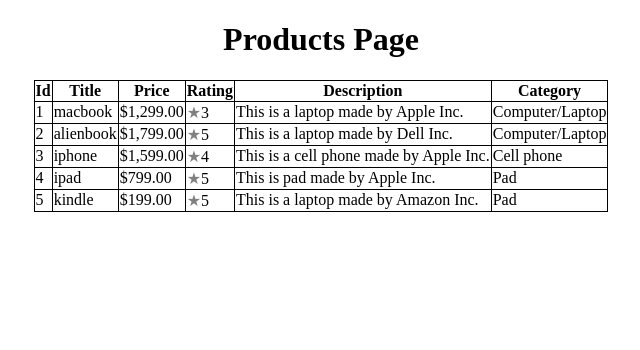
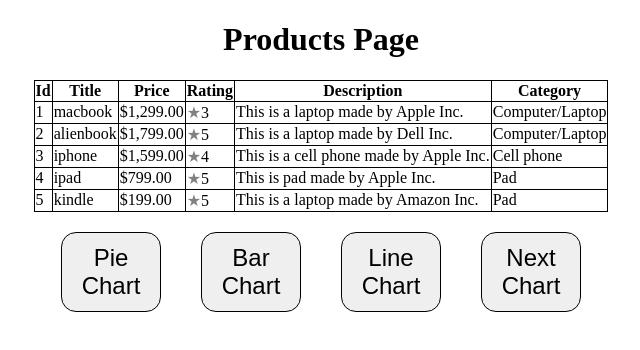
Before and after one commit to nytaoxu/angular_products, an Angular app: page /products in a window 1280 px wide. Shown: the top 350 px of the page, without its empty margins (319-959 px from the left). Built offline with nearby package versions, Linux system fonts and the light colour scheme.

Commit message:
Three charts added

```diff
--- a/src/app/app-routing.module.ts
+++ b/src/app/app-routing.module.ts
@@ -16,11 +16,11 @@
     component: ProductListComponent
   },
   {
-    path: "products/:id/:product",
+    path: "product/:id/:product",
     component: ProductDetailComponent
   },
   {
-    path: "products/chart",
+    path: "products/chart/:typeOfChart",
     component: ChartComponent
   },
   {
--- a/src/app/chart/chart.component.css
+++ b/src/app/chart/chart.component.css
@@ -0,0 +1,10 @@
+div.chart {
+  display: flex;
+  justify-content: space-around;
+  font-size: 30px;
+}
+
+div.chart a {
+  text-decoration: none;
+  color: blue;
+}
--- a/src/app/chart/chart.component.html
+++ b/src/app/chart/chart.component.html
@@ -2,3 +2,6 @@
   <h1>Chart</h1>
   <canvas id="myChart" width="400" height="400"></canvas>
 </div>
+<div class="chart">
+  <a [routerLink]="['/']" class="chart">Go Back</a>
+</div>
--- a/src/app/chart/chart.component.ts
+++ b/src/app/chart/chart.component.ts
@@ -1,5 +1,6 @@
 import { Component, OnInit } from "@angular/core";
 import { Chart } from "chart.js";
+import { ActivatedRoute, Router, ParamMap } from "@angular/router";
 
 @Component({
   selector: "app-chart",
@@ -7,6 +8,9 @@
   styleUrls: ["./chart.component.css"]
 })
 export class ChartComponent implements OnInit {
+  public myChart: Chart;
+  public typeOfChart: string;
+  public typeArray = ["pie", "bar", "line"];
   product_list = [
     {
       id: 1,
@@ -49,13 +53,20 @@
       category: "Pad"
     }
   ];
-  constructor() {}
+  constructor(private route: ActivatedRoute, private router: Router) {}
 
   ngOnInit() {
+    this.route.paramMap.subscribe((params: ParamMap) => {
+      this.typeOfChart = params.get("typeOfChart");
+      console.log(this.typeOfChart);
+      this.constructChart(this.typeOfChart);
+    });
+  }
+
+  constructChart(typeOfChart: string) {
     let ctx = document.getElementById("myChart");
-    // var ctx = document.getElementById("myChart");
     let parameters = {
-      type: "pie",
+      type: typeOfChart,
       data: {
         labels: ["Red", "Blue", "Yellow", "Green", "Purple", "Orange"],
         datasets: [
@@ -100,6 +111,6 @@
       parameters.data.labels.push(product.title);
       parameters.data.datasets[0].data.push(product.price);
     });
-    let myChart = new Chart(ctx, parameters);
+    this.myChart = new Chart(ctx, parameters);
   }
 }
--- a/src/app/product-list/product-list.component.css
+++ b/src/app/product-list/product-list.component.css
@@ -18,3 +18,17 @@
   cursor: pointer;
   color: blue;
 }
+
+div.buttons button {
+  width: 100px;
+  height: 80px;
+  font-size: 1.5em;
+  border: 1px solid black;
+  border-radius: 15px;
+  margin: 20px;
+}
+
+div.buttons {
+  display: flex;
+  justify-content: center;
+}
--- a/src/app/product-list/product-list.component.html
+++ b/src/app/product-list/product-list.component.html
@@ -21,5 +21,10 @@
     </tr>
   </tbody>
 </table>
-
+<div class="buttons">
+  <button (click)="chart('pie')">Pie Chart</button>
+  <button (click)="chart('bar')">Bar Chart</button>
+  <button (click)="chart('line')">Line Chart</button>
+  <button (click)="chart('next')">Next Chart</button>
+</div>
 <!-- <app-chart></app-chart> -->
--- a/src/app/product-list/product-list.component.ts
+++ b/src/app/product-list/product-list.component.ts
@@ -57,10 +57,25 @@
   constructor(private router: Router) {}
   onSelect(product) {
     // console.log(product)
-    this.router.navigate(["/products", product.id, JSON.stringify(product)]);
+    this.router.navigate(["/product", product.id, JSON.stringify(product)]);
     //this.router.navigate([department.id], { relativeTo: this.route });
   }
   isSelected(product) {
     return product.id === this.selectedId;
   }
+  chart(typeOfChart: string) {
+    if (typeOfChart === "next") {
+      typeOfChart = this.nextType();
+    }
+    this.router.navigate(["/products", "chart", typeOfChart]);
+  }
+  nextType() {
+    ProductListComponent.current++;
+    if (ProductListComponent.current > 2) {
+      ProductListComponent.current -= 3;
+    }
+    return this.typeArray[ProductListComponent.current];
+  }
+  public static current = 0;
+  public typeArray = ["pie", "bar", "line"];
 }
```
